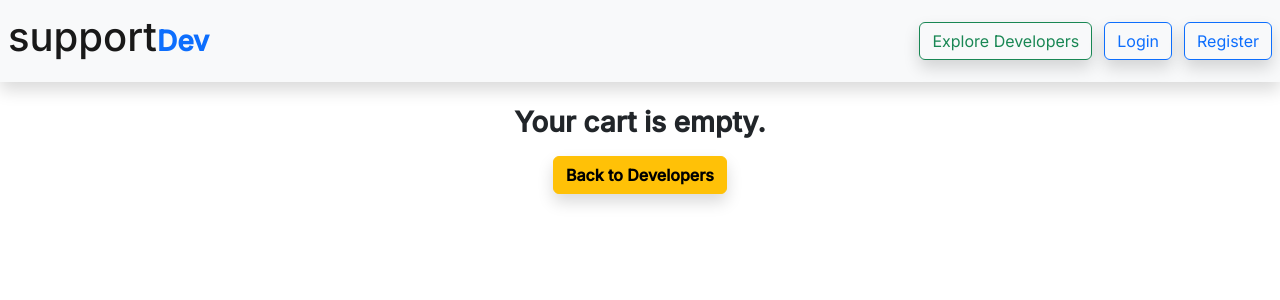
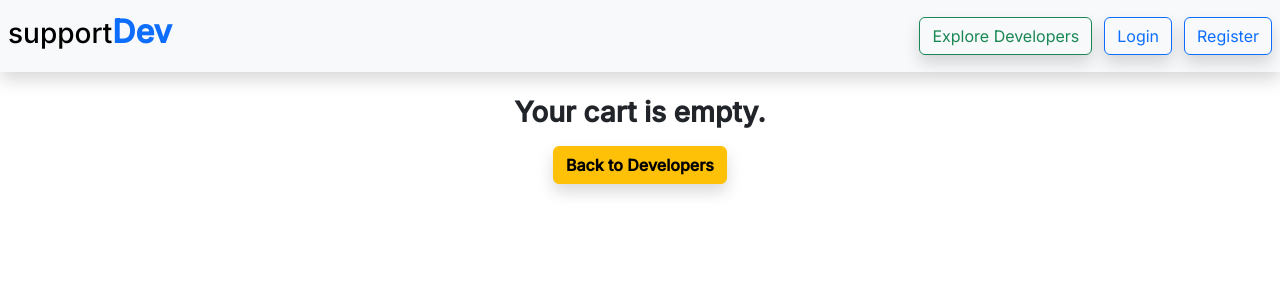
Before and after one commit to adampgiles/CI_PP4_SD, a Django app: page /cart/ in a window 1280 px wide. Shown: the top 300 px of the page. Run offline with Django 4.2, Linux system fonts and the light colour scheme; some libraries are stand-ins or nearby versions.

Commit message:
style: amended site logo font size

```diff
--- a/templates/base.html
+++ b/templates/base.html
@@ -48,9 +48,7 @@
     <header class="p-0 m-0">
         <div class="container-fluid p-0 m-0">
             <nav class="navbar navbar-expand-lg sticky-top bg-light shadow">
-
-                <a class="navbar-brand px-2 fs-4" href="{% url 'home' %}"><h1>support<strong class="text-primary fs-3">Dev</strong></h1></a>
-
+                <a class="navbar-brand px-2 fs-4" href="{% url 'home' %}"><h1 class="text-black fs-3">support<strong class="text-primary fs-2">Dev</strong></h1></a>
                 <div class="d-flex justify-content-end align-items-center">
                     {% if total %}
                         <a class=" btn btn-outline-primary" href="{% url 'view_cart' %}">
@@ -66,12 +64,10 @@
                             </p>
                         </a>
                     {% endif %}
-
                     <button class="navbar-toggler drawer btn btn-outline-primary p-2 shadow m-2" type="button" data-bs-toggle="collapse" data-bs-target="#navbarNavAltMarkup" aria-controls="navbarNavAltMarkup" aria-expanded="false" aria-label="Toggle navigation">
                         <i class="text-primary icon fa-solid fa-code"></i>
                     </button>
                 </div>
-
                 <div class="collapse navbar-collapse justify-content-end gap-2" id="navbarNavAltMarkup">
                     <div class="navbar-nav">
                         <a class="btn btn-outline-success me-2 shadow m-1" href="{% url 'developers' %}">Explore Developers</a>
@@ -94,7 +90,6 @@
                     {% endif %}
                     </div>
                 </div>
-
             </nav>
         </div>
     </header>
```
